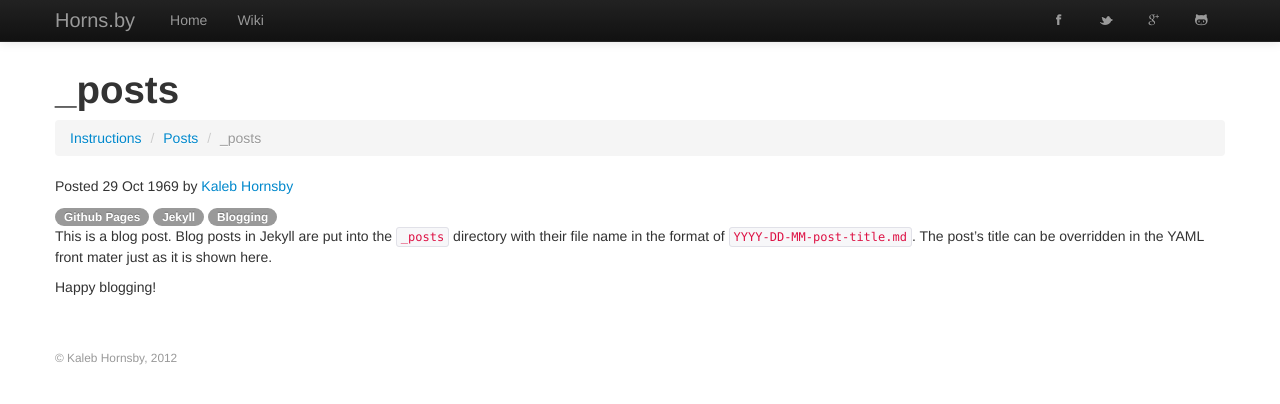
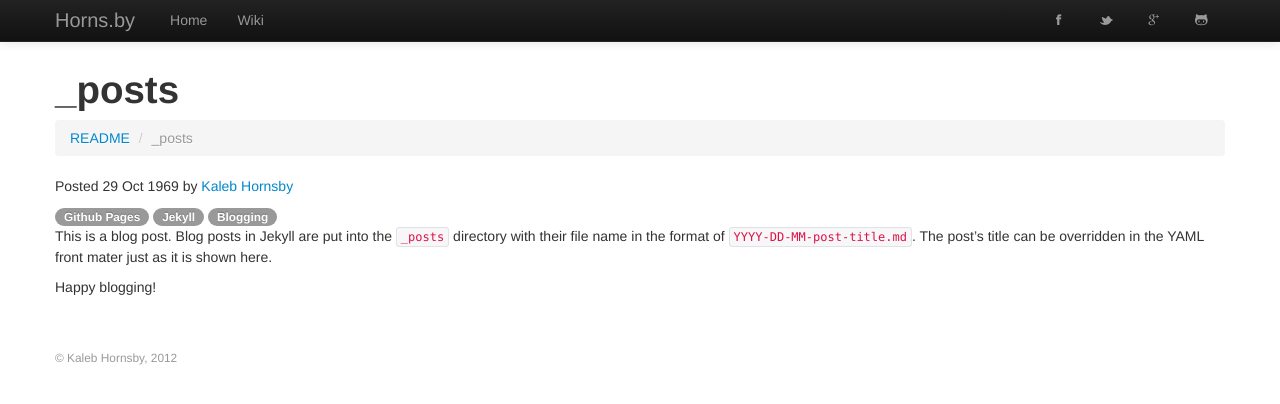
Before and after one commit to Hornsby/hornsby.github.com, a Jekyll site: the page built from _posts/1969-10-29-README.md, in a window 1280 px wide. Shown: the top 404 px of the page. Built offline with Jekyll 4.4.1, drawn with Linux system fonts in a browser that asks for light colours; nearby versions of some CDN libraries; comment, search, counter and statistics services are not loaded.

Commit message:
Update _posts/1969-10-29-README.md

```diff
--- a/_posts/1969-10-29-README.md
+++ b/_posts/1969-10-29-README.md
@@ -6,8 +6,7 @@
     - Jekyll
     - Blogging
     categories:
-    - Instructions
-    - Posts
+    - README
 ---
 
 This is a blog post.  Blog posts in Jekyll are put into the `_posts` directory
```
